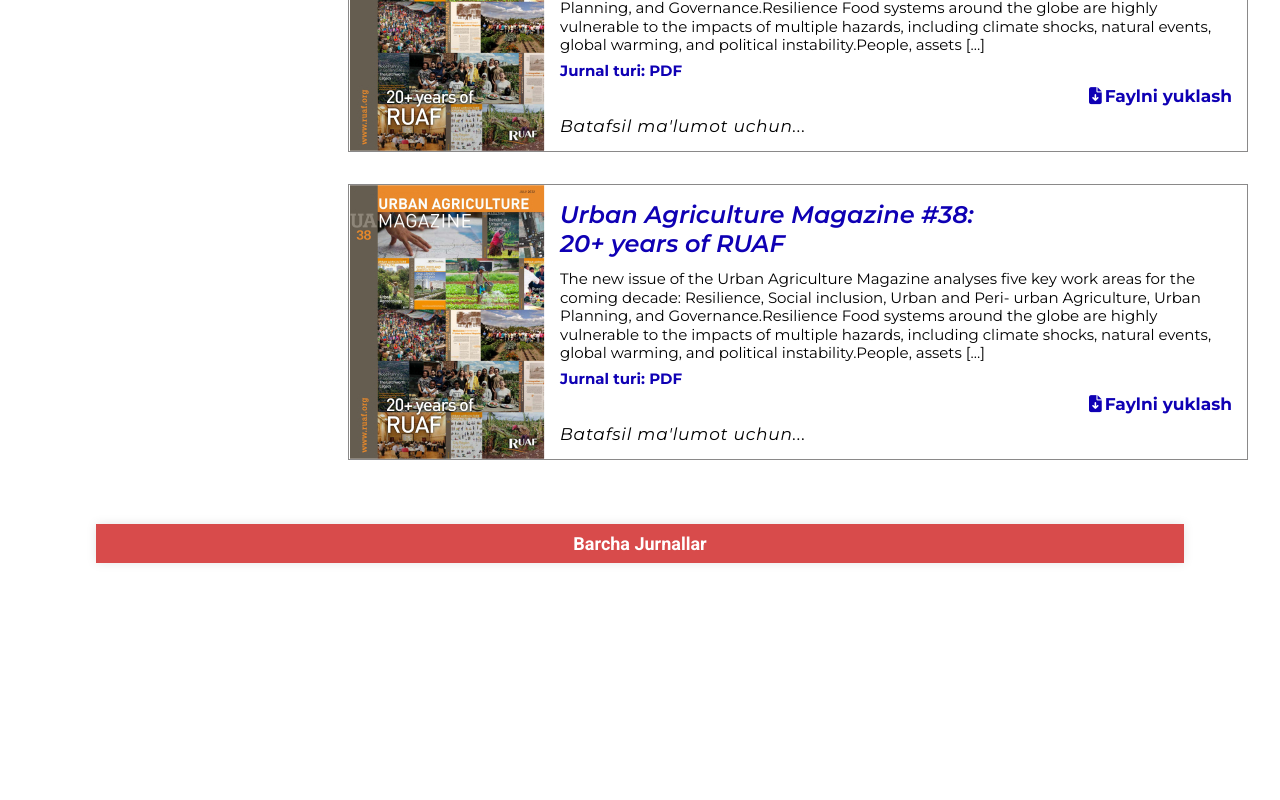
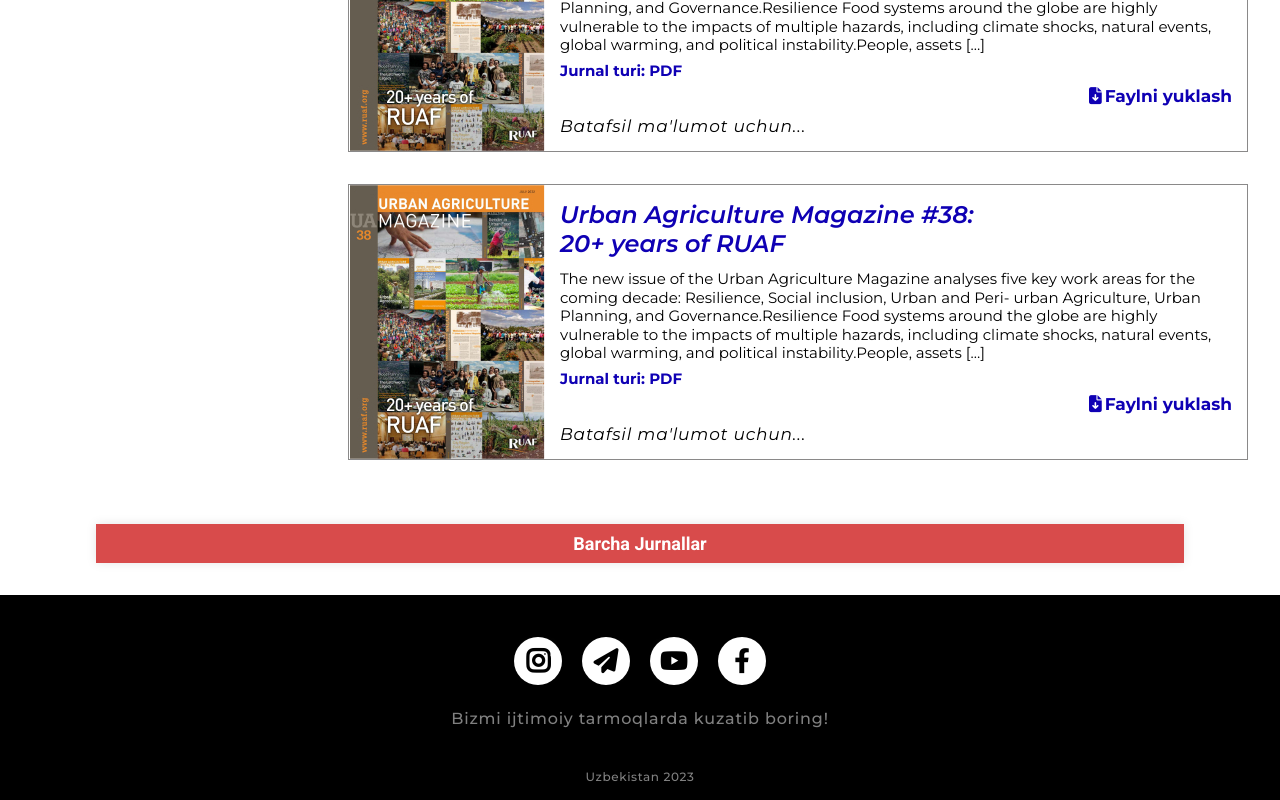
Before and after one commit to jahakholikulov002/article-vue, a Vue app: page / in a window 1280 px wide. Shown: the part 1100-1900 px from the top of the page. Before the commit the page ends 1695 px from the top, so only its background shows below. Built offline with nearby package versions, Linux system fonts and the light colour scheme.

Commit message:
added footer section

```diff
--- a/src/components/app/App.vue
+++ b/src/components/app/App.vue
@@ -7,6 +7,7 @@
       <Magazine></Magazine>
     </div>
     <HomeButton></HomeButton>
+    <Footer></Footer>
   </div>
 </template>
 <script>
@@ -15,6 +16,8 @@ import SearchBar from "@/components/search-bar/SearchBar.vue"
 import Filter from "@/components/Mag-types/Filter.vue"
 import Magazine from "@/components/magazines/Magazine.vue"
 import HomeButton from "@/components/buttons/HomeButton.vue"
+import Footer from "@/components/footer/Footer.vue"
+
 export default {
 
  components:{
@@ -23,6 +26,7 @@ export default {
   Filter,
   Magazine,
   HomeButton,
+  Footer,
  }
 
 }
--- a/src/components/buttons/HomeButton.vue
+++ b/src/components/buttons/HomeButton.vue
@@ -41,8 +41,8 @@ button {
   button:hover, button:focus, button:active{
 
     box-shadow:0 0 20px rgba(0,0,0,0.5);
-    -webkit-transform: scale(1.02);
-    transform: scale(1.02);
+    -webkit-transform: scale(1.005);
+    transform: scale(1.005);
   }
 
 </style>
--- /dev/null
+++ b/src/components/footer/Footer.vue
@@ -0,0 +1,106 @@
+<template lang="">
+    <div class="footer">
+        <div class="socials">
+            <div class="circle"> <i class="fa-brands fa-instagram"></i></div>
+            <div class="circle"><i class="fa-sharp fa-solid fa-paper-plane"></i></div>
+            <div class="circle"><i class="fa-brands fa-youtube"></i></div>
+            <div class="circle"><i class="fa-brands fa-facebook-f"></i></div>
+
+        </div>
+        <h6>Bizmi ijtimoiy tarmoqlarda kuzatib boring! </h6>
+        <p>Uzbekistan 2023</p>
+    </div>
+</template>
+<script>
+export default {
+    name: 'Footer'
+}
+</script>
+<style scoped>
+.footer {
+    background: #000000;
+    display: flex;
+    flex-direction: column;
+    justify-content: center;
+    align-items: center;
+    margin: 0;
+    padding: 0;
+}
+
+.socials {
+    display: flex;
+    justify-content: center;
+    align-items: center;
+    flex-direction: row;
+
+}
+
+.socials .circle {
+    display: flex;
+    width: 48px;
+    height: 48px;
+    border: none;
+    align-items: center;
+    justify-content: center;
+    border-radius: 50%;
+    background: #ffffff;
+    margin: 42px 10px 25px 10px;
+    cursor: pointer;
+
+}
+
+.socials .circle i {
+    color: #000000;
+    margin: 0;
+    padding: 0;
+    font-size: 25px;
+    -webkit-transition-duration: .3s;
+    transition-duration: .3s;
+    -webkit-transition-property: box-shadow, transform;
+    transition-property: box-shadow, transform;
+    box-shadow: 0 0 10px rgba(255, 255, 255, 0.347);
+
+}
+.circle:hover, .circle:focus, .circle:active{
+
+    box-shadow:0 0 20px rgba(255, 255, 255, 0.884);
+    -webkit-transform: scale(1.005);
+    transform: scale(1.005);
+  }
+
+.socials .circle .fa-instagram {
+    font-weight: 600;
+    font-size: 27px;
+}
+
+h6 {
+    padding: 0;
+    margin: 0;
+    font-family: 'Montserrat';
+    font-style: normal;
+    font-weight: 480;
+    font-size: 16px;
+    line-height: 17px;
+    /* identical to box height */
+
+    letter-spacing: 0.05em;
+
+    color: rgba(255, 255, 255, 0.5);
+
+}
+
+p {
+    margin-top: 42px;
+    margin-bottom: 1rem;
+    font-family: 'Montserrat';
+    font-style: normal;
+    font-weight: 500;
+    font-size: 12px;
+    line-height: 15px;
+    letter-spacing: 0.05em;
+
+    color: #FFFFFF;
+
+    opacity: 0.5;
+}
+</style>
--- a/src/components/magazines/Box.vue
+++ b/src/components/magazines/Box.vue
@@ -54,6 +54,10 @@ export default {
     justify-content: space-between;
     flex-direction: row;
 
+
+}
+.box:hover{
+     box-shadow: 0 0 20px rgba(69, 68, 68, 0.347);
 }
 .box:first-child{
     margin: 0!important;
--- a/src/components/search-bar/SearchBar.vue
+++ b/src/components/search-bar/SearchBar.vue
@@ -59,9 +59,23 @@ export default {
   background-color: #eee;
   border-radius: 10px;
   top: 21.5rem;
+  -webkit-transition-duration: .3s;
+  transition-duration: .3s;
+  -webkit-transition-property: box-shadow, transform;
+  transition-property: box-shadow, transform;
+  box-shadow: 0 0 10px rgba(255, 255, 255, 0.347);
 
   /* left: ; */
 
+}
+
+.form-input:hover,
+.form-input:focus,
+.form-input:active {
+
+  box-shadow: 0 0 20px rgba(255, 255, 255, 0.559);
+  /* -webkit-transform: scale(1.005); */
+  /* transform: scale(1.005); */
 }
 
 input {
```
Lines whose indentation alone changed are shown as unchanged.
